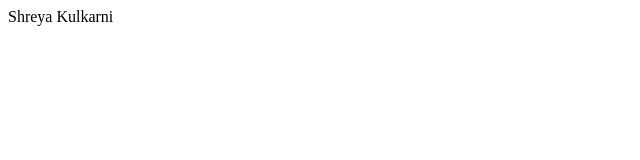
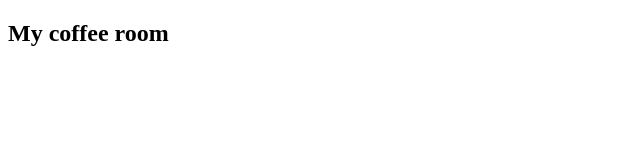
Before and after one commit to shreyakul22/html-me-something, a plain HTML site: page index.html in a window 1280 px wide. Shown: the whole page, without its empty margins (0-640 px from the left). Drawn offline with Linux system fonts and the light colour scheme.

Commit message:
Created header tag.

```diff
--- a/index.html
+++ b/index.html
@@ -1 +1,20 @@
-<p>Shreya Kulkarni</p>
+<!DOCTYPE html>
+
+<html>
+    <head>
+        <title>Modern Home Decor. </title>
+    </head>
+    <body>
+        <main>
+            <article>
+                <header><h2 class="main-header">My coffee room</h2></header>
+            <p>
+
+            </p>
+
+        </article>
+
+        </main>
+
+    </body>
+</html>
```
